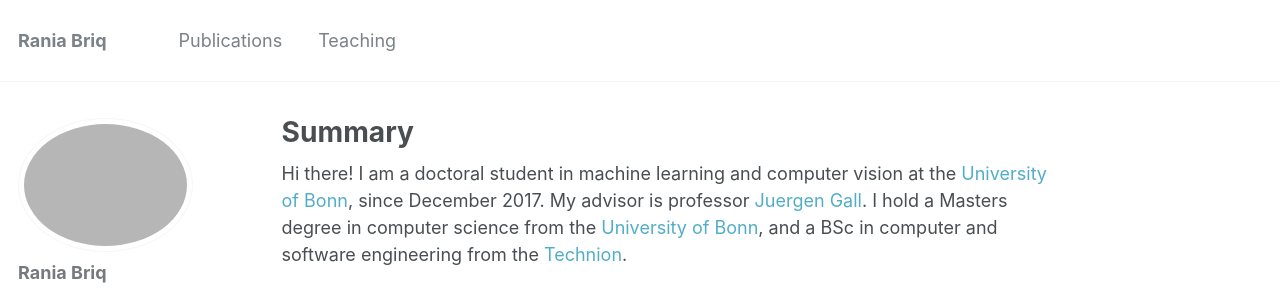
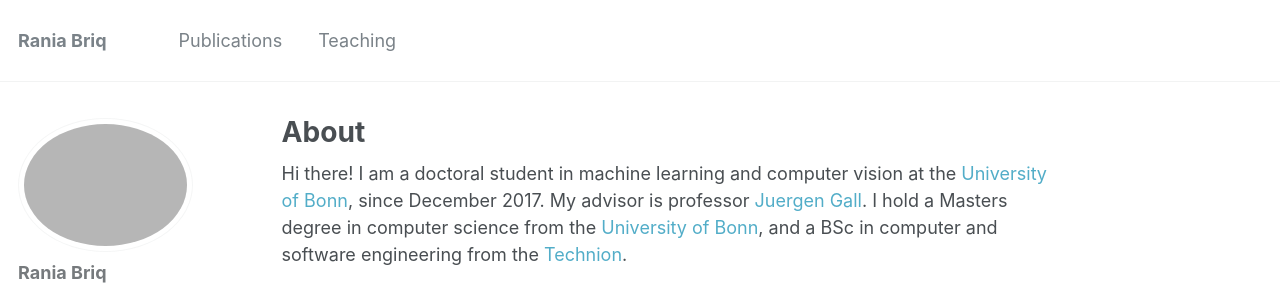
Before and after one commit to briqr/briqr.github.io, a Jekyll site: the page built from _pages/about.md, in a window 1280 px wide. Shown: the top 294 px of the page. Built offline with Jekyll 4.4.1, drawn with Linux system fonts in a browser that asks for light colours.

Commit message:
Update about.md

```diff
--- a/_pages/about.md
+++ b/_pages/about.md
@@ -1,10 +1,10 @@
 ---
 permalink: /
-title: "Summary"
+title: "About"
 excerpt: "About me"
 author_profile: true
 redirect_from:
-header.overlay_image: Haifa.JPG
+overlay_image: Haifa.JPG
 
 
   - /about/
```
